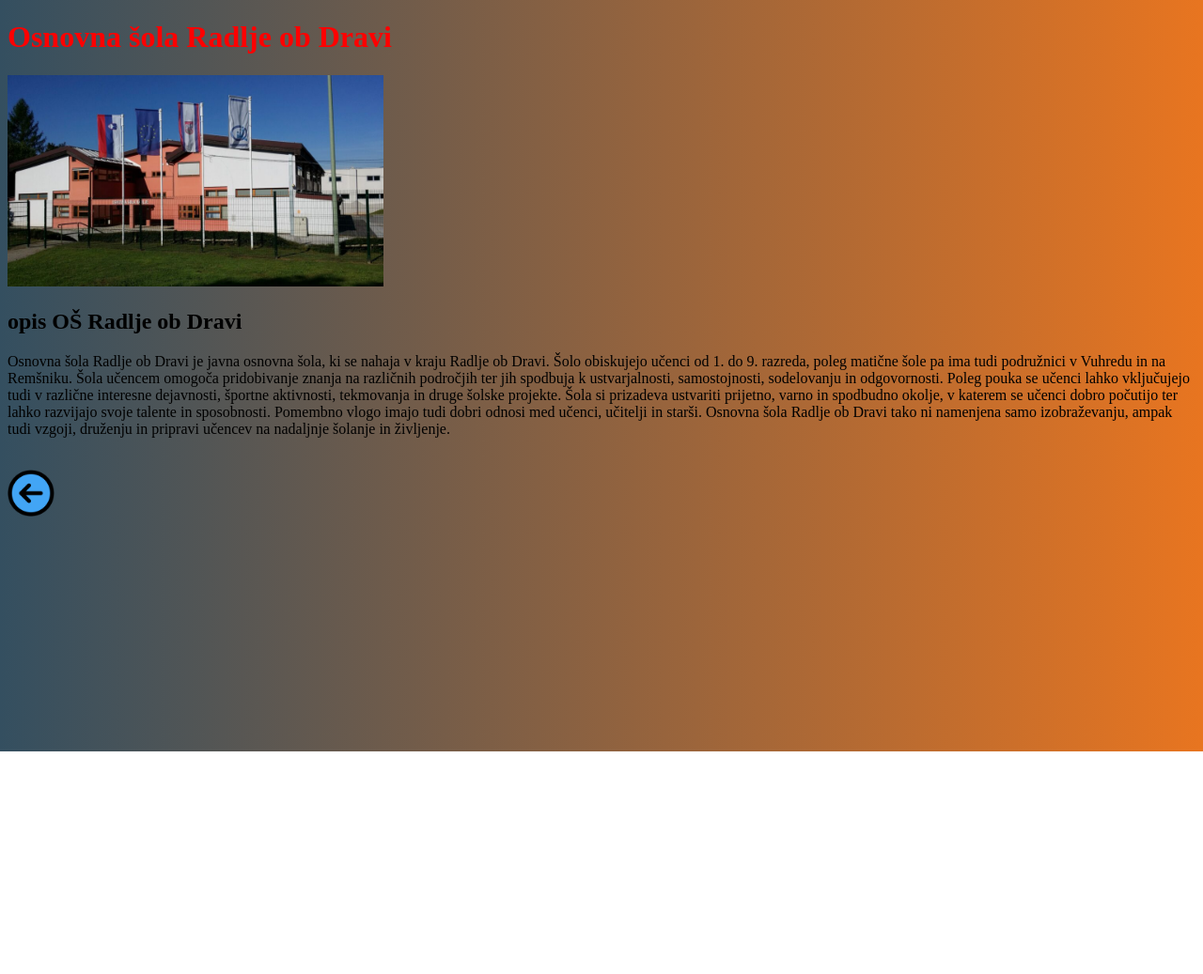
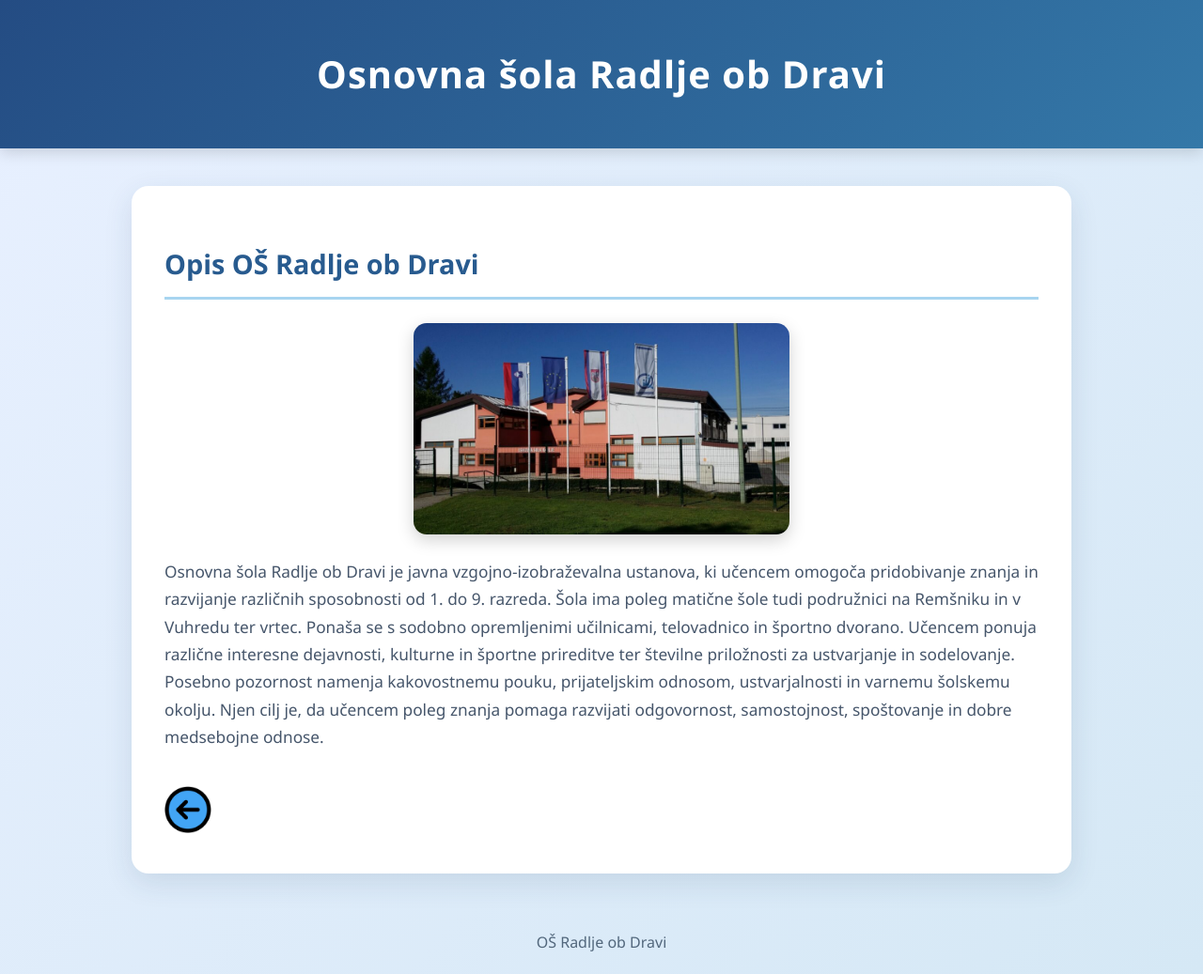
Before and after one commit to konta8/spletnastran, a plain HTML site: page radljesola.html in a window 1280 px wide. Shown: the whole page at 94% size. Before the commit the page ends 800 px from the top, so only its background shows below. Drawn offline with Linux system fonts and the light colour scheme.

Commit message:
Add files via upload

```diff
--- a/radljesola.html
+++ b/radljesola.html
@@ -1,28 +1,136 @@
-
 
 <!DOCTYPE html>
+<html lang="sl">
+<head>
+    <meta charset="UTF-8">
+    <meta name="viewport" content="width=device-width, initial-scale=1.0">
+    <title>OŠ Radlje ob Dravi</title>
 
-<html>
+    <style>
+        * {
+            box-sizing: border-box;
+        }
 
-<head>
+        body {
+            margin: 0;
+            font-family: "Segoe UI", Arial, sans-serif;
+            background: linear-gradient(135deg, #e8f0ff, #d5e8f5);
+            color: #243247;
+            line-height: 1.7;
+        }
 
-<title>OŠ RadljeobDravi</title>
+        header {
+            background: linear-gradient(135deg, #244c83, #3478a8);
+            color: white;
+            text-align: center;
+            padding: 45px 20px;
+            box-shadow: 0 4px 15px rgba(0, 0, 0, 0.15);
+        }
 
+        header h1 {
+            margin: 0;
+            font-size: 2.5rem;
+            letter-spacing: 1px;
+        }
+
+        main {
+            max-width: 1000px;
+            margin: 40px auto;
+            padding: 35px;
+            background: white;
+            border-radius: 18px;
+            box-shadow: 0 10px 30px rgba(35, 67, 100, 0.12);
+        }
+
+        h2 {
+            color: #285b8f;
+            font-size: 1.8rem;
+            border-bottom: 3px solid #a8d5f0;
+            padding-bottom: 10px;
+        }
+
+        .glavna-slika {
+            display: block;
+            width: 100%;
+            max-width: 400px;
+            height: auto;
+            margin: 25px auto;
+            border-radius: 14px;
+            box-shadow: 0 6px 18px rgba(0, 0, 0, 0.18);
+        }
+
+        p {
+            font-size: 1.08rem;
+            color: #46566b;
+        }
+
+        .povezava {
+            display: inline-block;
+            margin-top: 20px;
+            transition: transform 0.2s ease;
+        }
+
+        .povezava:hover {
+            transform: translateY(-3px);
+        }
+
+        .povezava img {
+            width: 50px;
+            height: auto;
+        }
+
+        footer {
+            text-align: center;
+            padding: 20px;
+            color: #52677c;
+        }
+
+        @media (max-width: 600px) {
+            header h1 {
+                font-size: 1.8rem;
+            }
+
+            main {
+                margin: 20px 12px;
+                padding: 22px;
+            }
+
+            h2 {
+                font-size: 1.5rem;
+            }
+        }
+    </style>
 </head>
-<body style="background: linear-gradient(to right, #344f60, #e87520);">
 
-<!-- KOMENTAR-->
-<h1 style="color: red;">Osnovna šola Radlje ob Dravi</h1>
- <img src = "osradlje.jpg" width="400"
- <br>
-<h2>opis OŠ Radlje ob Dravi</h2>
-<p>
-Osnovna šola Radlje ob Dravi je javna osnovna šola, ki se nahaja v kraju Radlje ob Dravi. Šolo obiskujejo učenci od 1. do 9. razreda, poleg matične šole pa ima tudi podružnici v Vuhredu in na Remšniku. Šola učencem omogoča pridobivanje znanja na različnih področjih ter jih spodbuja k ustvarjalnosti, samostojnosti, sodelovanju in odgovornosti. Poleg pouka se učenci lahko vključujejo tudi v različne interesne dejavnosti, športne aktivnosti, tekmovanja in druge šolske projekte. Šola si prizadeva ustvariti prijetno, varno in spodbudno okolje, v katerem se učenci dobro počutijo ter lahko razvijajo svoje talente in sposobnosti. Pomembno vlogo imajo tudi dobri odnosi med učenci, učitelji in starši. Osnovna šola Radlje ob Dravi tako ni namenjena samo izobraževanju, ampak tudi vzgoji, druženju in pripravi učencev na nadaljnje šolanje in življenje.
-</p>
-<br>
-<a href="index.html"> <img src="puscica.png" width="50"
+<body>
 
+    <header>
+        <h1>Osnovna šola Radlje ob Dravi</h1>
+    </header>
 
+    <main>
+        <h2>Opis OŠ Radlje ob Dravi</h2>
+
+        <img src="osradlje.jpg" width="400"
+             alt="Osnovna šola Radlje ob Dravi"
+             class="glavna-slika">
+
+        <p>
+            Osnovna šola Radlje ob Dravi je javna vzgojno-izobraževalna ustanova, ki učencem omogoča pridobivanje znanja in razvijanje različnih sposobnosti od 1. do 9. razreda. Šola ima poleg matične šole tudi podružnici na Remšniku in v Vuhredu ter vrtec.
+
+Ponaša se s sodobno opremljenimi učilnicami, telovadnico in športno dvorano. Učencem ponuja različne interesne dejavnosti, kulturne in športne prireditve ter številne priložnosti za ustvarjanje in sodelovanje. Posebno pozornost namenja kakovostnemu pouku, prijateljskim odnosom, ustvarjalnosti in varnemu šolskemu okolju.
+
+Njen cilj je, da učencem poleg znanja pomaga razvijati odgovornost, samostojnost, spoštovanje in dobre medsebojne odnose.
+        </p>
+
+        <a href="index.html" class="povezava">
+            <img src="puscica.png" width="50" alt="Nazaj">
+        </a>
+    </main>
+
+    <footer>
+        OŠ Radlje ob Dravi
+    </footer>
 
 </body>
 </html>
```
